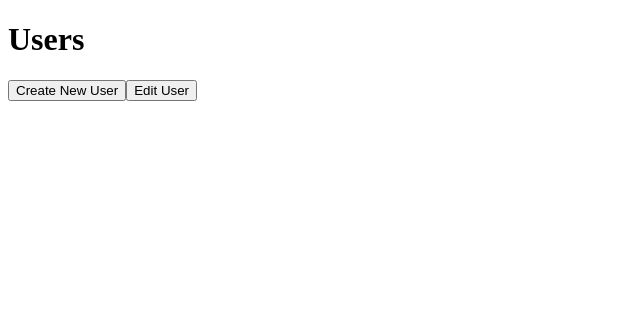
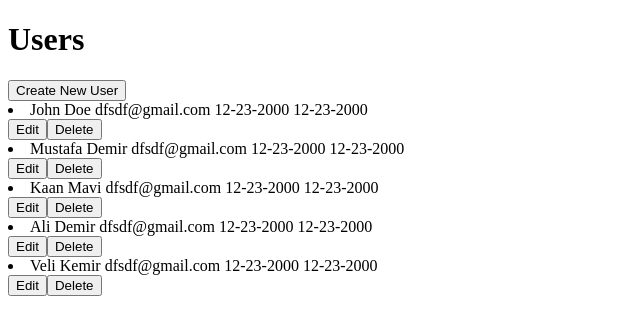
Before and after one commit to harunerenozkaya/user-management-system-frontend, a Next.js app: page / in a window 1280 px wide. Shown: the top 334 px of the page, without its empty margins (0-640 px from the left). Built offline with nearby package versions, Linux system fonts and the light colour scheme.

Commit message:
create user list and user row components

```diff
--- a/src/app/page.tsx
+++ b/src/app/page.tsx
@@ -1,3 +1,4 @@
+import UserList from '@/components/userList/userList';
 import Link from 'next/link';
 
 export default function Home() {
@@ -5,7 +6,7 @@ export default function Home() {
     <div>
       <h1>Users</h1>
       <Link href="/createUser"><button>Create New User</button></Link>
-      <Link href="/editUser"><button>Edit User</button></Link>
+      <UserList />
     </div>
   );
 }
--- /dev/null
+++ b/src/components/userList/userList.tsx
@@ -0,0 +1,22 @@
+import {User} from '@/model/user';
+import UserRow from '../userRow/userRow';
+
+const UserList: React.FC = () => {
+  const users: User[] = [
+    {id: 1, name: 'John', surname: 'Doe', email:'dfsdf@gmail.com' , createdAt: '12-23-2000', updatedAt: '12-23-2000'},
+    {id: 2, name: 'Mustafa', surname: 'Demir', email:'dfsdf@gmail.com' , createdAt: '12-23-2000', updatedAt: '12-23-2000'},
+    {id: 3, name: 'Kaan', surname: 'Mavi', email:'dfsdf@gmail.com' , createdAt: '12-23-2000', updatedAt: '12-23-2000'},
+    {id: 4, name: 'Ali', surname: 'Demir', email:'dfsdf@gmail.com' , createdAt: '12-23-2000', updatedAt: '12-23-2000'},
+    {id: 5, name: 'Veli', surname: 'Kemir', email:'dfsdf@gmail.com' , createdAt: '12-23-2000', updatedAt: '12-23-2000'}
+];
+
+  return (
+    <div>
+      {users.map(user => (
+        <UserRow user={user}></UserRow>
+      ))}
+    </div>
+  );
+}
+
+export default UserList;
--- /dev/null
+++ b/src/components/userRow/userRow.tsx
@@ -0,0 +1,23 @@
+'use client';
+import {User} from '@/model/user';
+import Link from 'next/link';
+
+interface UserRowProps {
+    user: User;
+}
+
+const UserRow: React.FC<UserRowProps> = ({user}) => {
+    const handleDeleteUser = () => {
+
+    };
+
+    return (
+        <div key={user.id}>
+            <li>{user.name} {user.surname} {user.email} {user.createdAt} {user.updatedAt}</li>
+            <Link href={`/editUser?id=${user.id}`}><button>Edit</button></Link>
+            <button onClick={handleDeleteUser}>Delete</button>
+        </div>
+    );
+}
+
+export default UserRow;
--- a/src/model/user.ts
+++ b/src/model/user.ts
@@ -3,6 +3,6 @@ export interface User {
     name: string;
     surname: string;
     email: string;
-    createdAt: Date;
-    updatedAt: Date;
+    createdAt: string;
+    updatedAt: string;
   }
```
